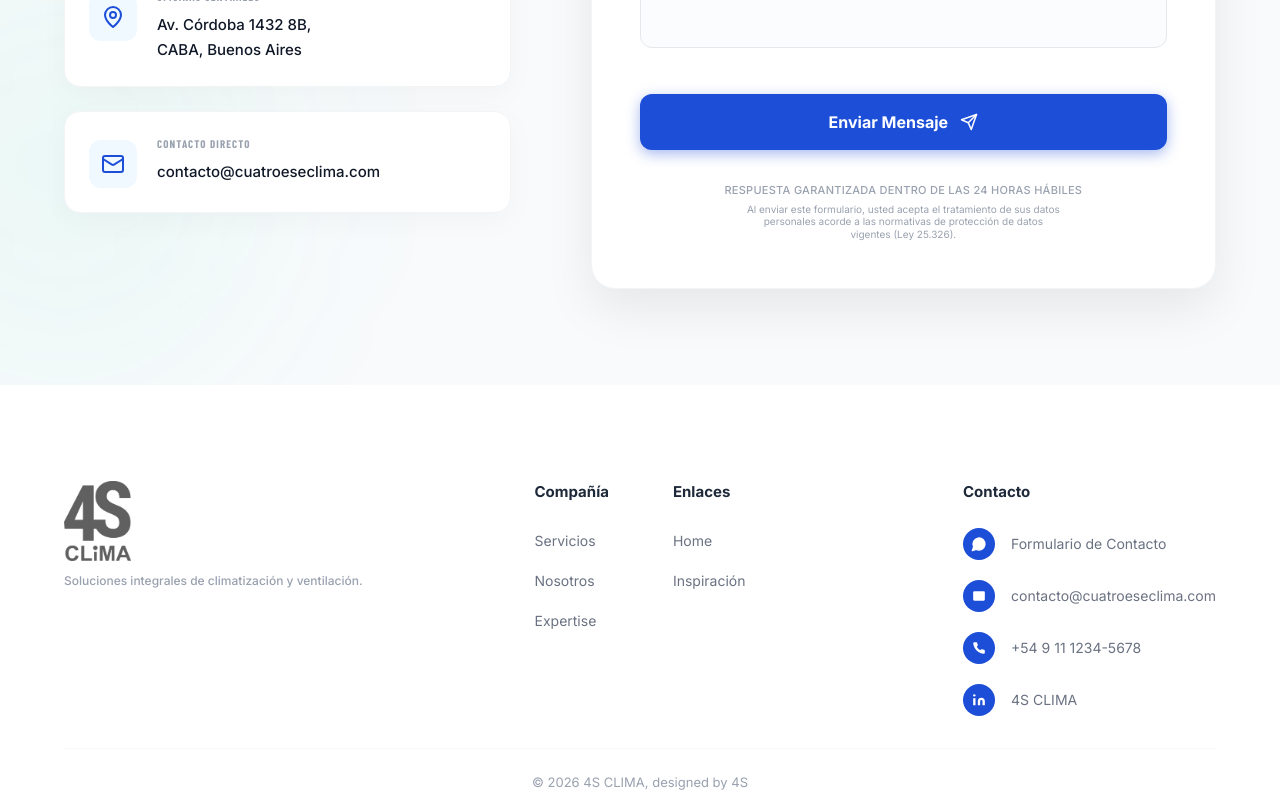
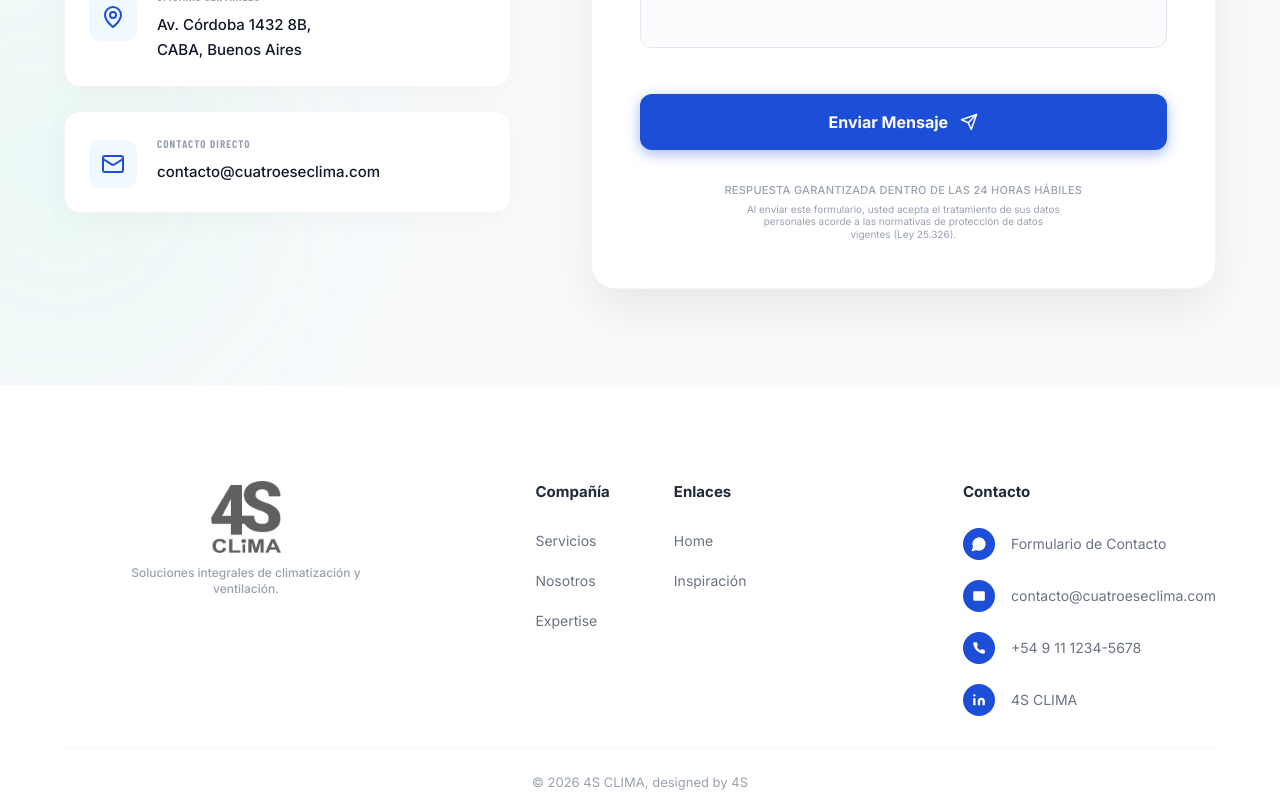
Before and after one commit to OnlyAlayy/4S-Clima, a React (Vite) app: page / in a window 1280 px wide. Shown: the part 7856-8656 px from the top of the page. Built offline with nearby package versions, Linux system fonts and the light colour scheme; a web font is replaced by a local one.

Commit message:
style: flatten logo aspect ratio and center brand block in footer

```diff
--- a/src/components/Footer.tsx
+++ b/src/components/Footer.tsx
@@ -15,15 +15,15 @@ export default function Footer() {
         <div className="flex flex-col md:flex-row justify-between gap-16 md:gap-8 mb-8">
 
           {/* Brand Logo */}
-          <div className="md:w-1/3 flex flex-col items-center md:items-start justify-center md:justify-start">
+          <div className="md:w-1/3 flex flex-col items-center justify-start text-center md:px-4">
             <a href="#hero" className="inline-block group">
               <img
                 src="/logo-clean.png"
                 alt="4S CLIMA"
-                className="h-20 w-auto object-contain transition-transform group-hover:scale-105 duration-200"
+                className="h-16 md:h-18 w-auto object-contain transition-transform group-hover:scale-105 duration-200"
               />
             </a>
-            <p className="text-gray-400 text-xs font-medium mt-3 text-center md:text-left">
+            <p className="text-gray-400 text-xs font-medium mt-3 max-w-[240px] text-center mx-auto">
               Soluciones integrales de climatización y ventilación.
             </p>
           </div>
--- a/src/components/Navbar.tsx
+++ b/src/components/Navbar.tsx
@@ -51,7 +51,7 @@ export default function Navbar() {
             <img
               src="/logo-clean.png"
               alt="4S CLIMA"
-              className="h-14 md:h-16 w-auto object-contain transition-transform group-hover:scale-105 duration-200"
+              className="h-[46px] md:h-[52px] w-auto object-contain transition-transform group-hover:scale-105 duration-200"
             />
           </a>
 
```
Also changed, not shown: public/logo-clean.png, public/logo.jpg.
